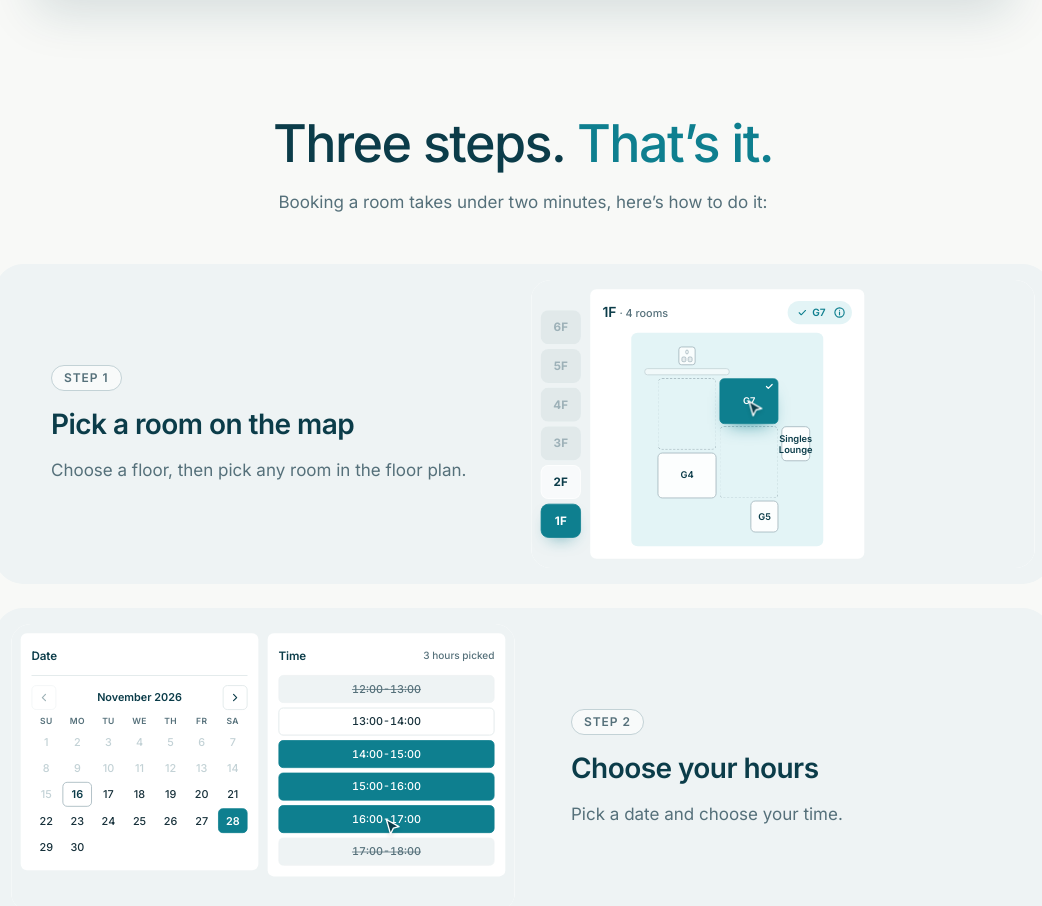
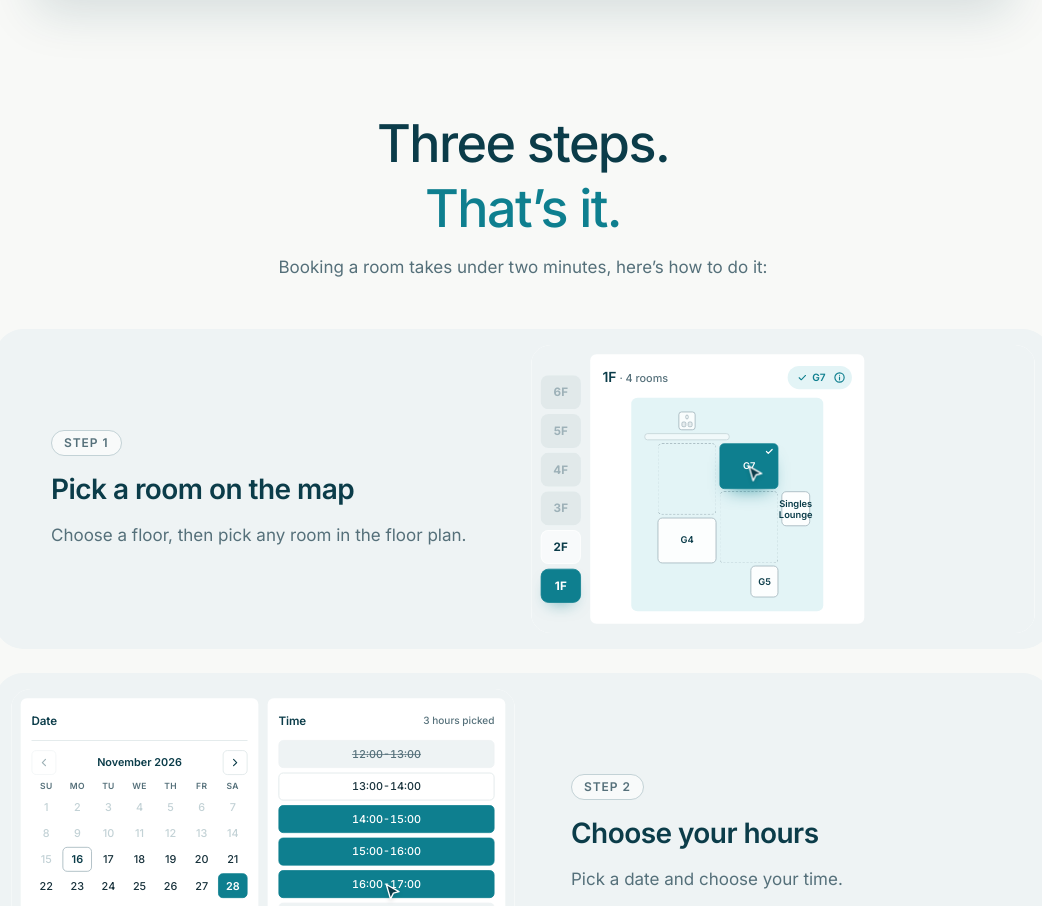
Before and after one commit to maxey05/church-room-booking-system, a Next.js app: page / in a window 1280 px wide. Shown: the part 1289-2195 px from the top of the page, without its empty margins (117-1159 px from the left). Built offline with nearby package versions, Linux system fonts and the light colour scheme.

Commit message:
put its all on its own line in the how it works heading
- app/page.tsx: make the highlighted That's it span a block so it sits on its own line

```diff
--- a/app/page.tsx
+++ b/app/page.tsx
@@ -111,7 +111,7 @@ export default function Home() {
             id="how-title"
             className="text-4xl leading-tight font-medium tracking-[-0.03em] md:text-[52px]"
           >
-            Three steps. <span className="text-brand-strong">That’s it.</span>
+            Three steps. <span className="block text-brand-strong">That’s it.</span>
           </h2>
           <p className="mt-3.5 text-[17px] text-ink-muted">
             Booking a room takes under two minutes, here’s how to do it:
```
